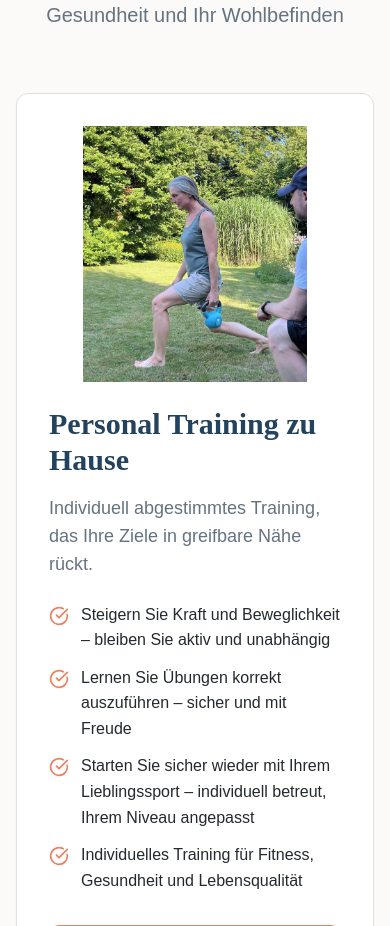
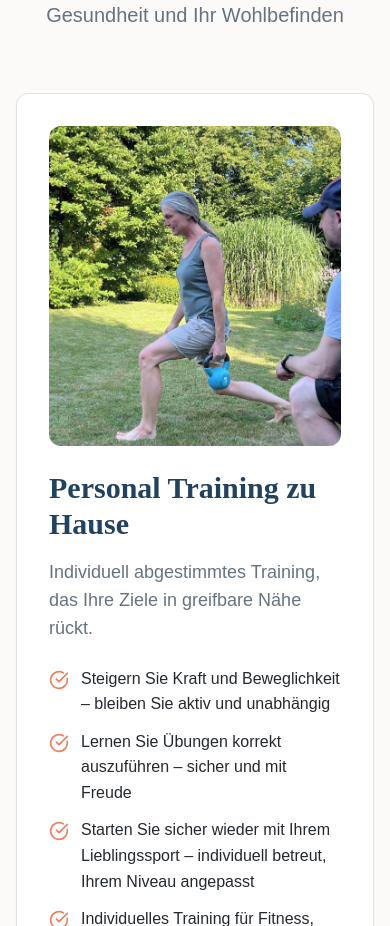
Before and after one commit to Loremgreg/wellyfit, a React (Vite) app: page / in a window 390 px wide. Shown: the part 1227-2153 px from the top of the page. Built offline with nearby package versions, Linux system fonts and the light colour scheme.

Commit message:
Fix image responsiveness
The AI reverted the image styling change in `src/pages/Homepage.tsx` from `bg-contain` and `bg-no-repeat` back to `bg-cover`. This restores the image's responsiveness while addressing the previous issue of the image not being fully visible.

```diff
--- a/src/pages/Homepage.tsx
+++ b/src/pages/Homepage.tsx
@@ -49,7 +49,7 @@ const Homepage = () => {
           <div className="grid grid-cols-1 lg:grid-cols-2 gap-12">
             {/* Personal Training */}
             <Card className="card-elegant overflow-hidden">
-              <div className="h-64 bg-contain bg-center bg-no-repeat mb-6 rounded-lg"
+              <div className="h-80 bg-cover bg-top mb-6 rounded-lg"
                 style={{ backgroundImage: `url(${personalTrainingImage})` }}>
               </div>
               <h3 className="text-3xl font-heading font-bold mb-4 text-primary">
```
